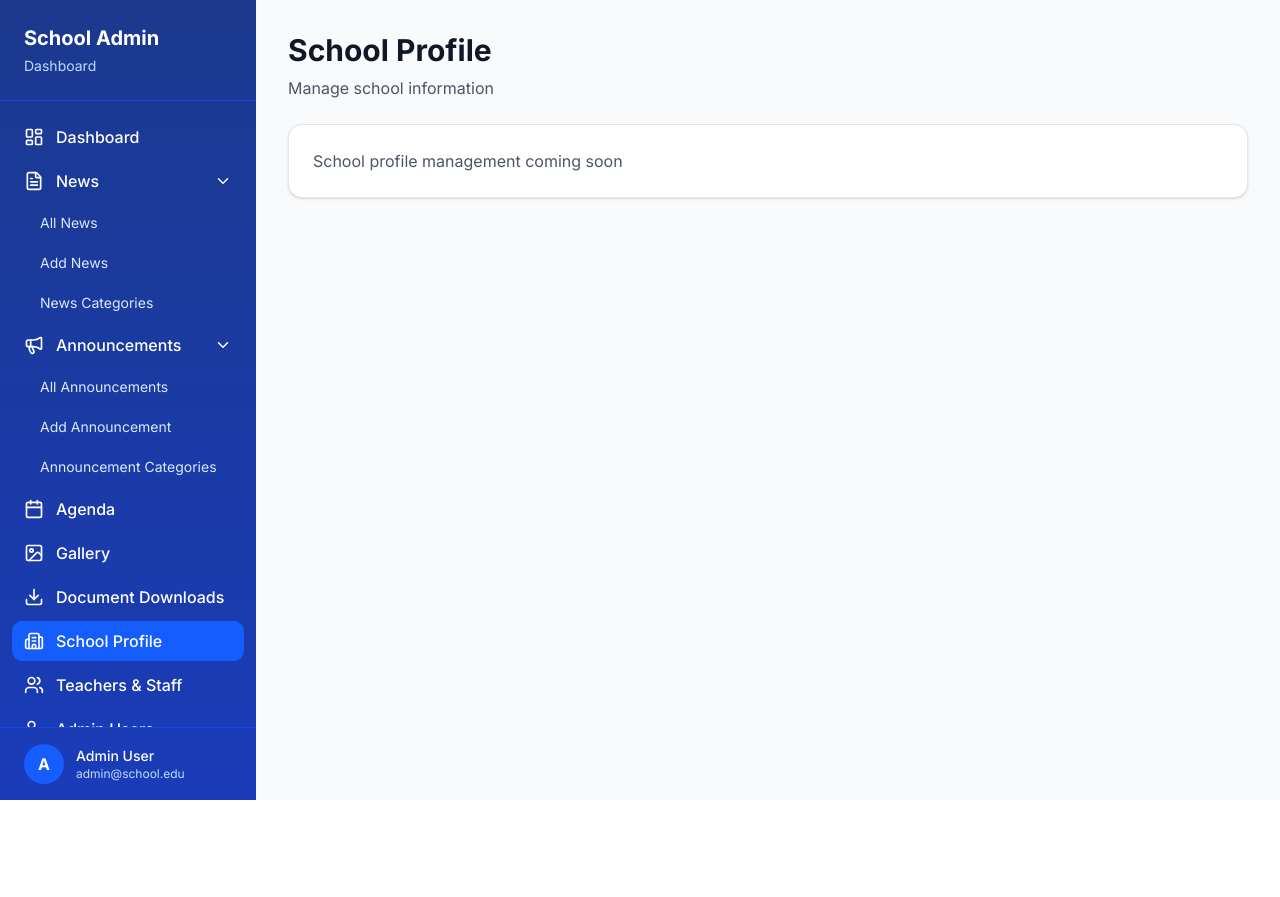
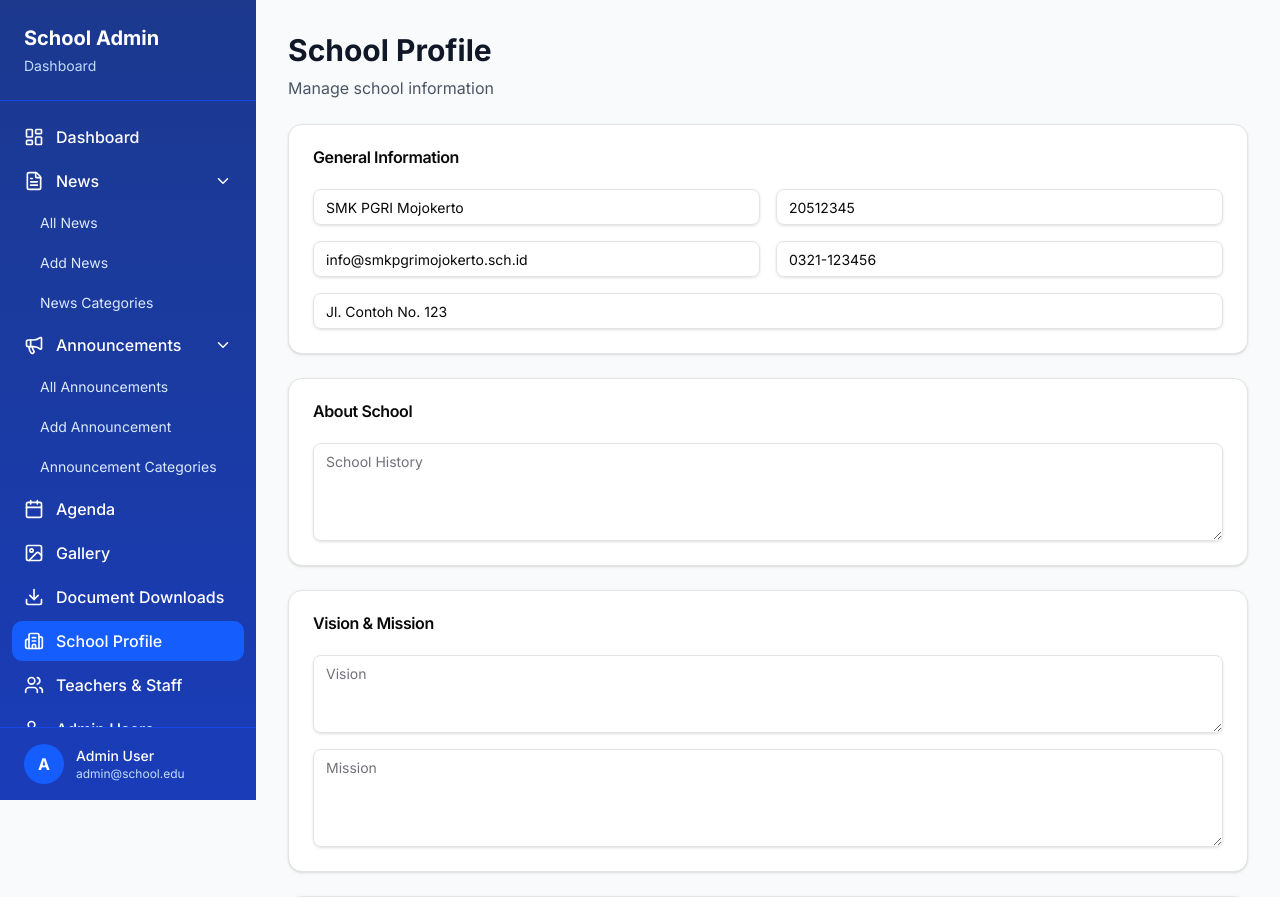
Before and after one commit to fjrhub/smkpgrimojokerto, a Next.js app: page /dashboard/profile in a window 1280 px wide. Shown: the top 897 px of the page. Before the commit the page ends 800 px from the top, so only its background shows below. Built offline with nearby package versions, Linux system fonts and the light colour scheme.

Commit message:
feat(profile): implement school profile editing page

```diff
--- a/app/dashboard/profile/page.js
+++ b/app/dashboard/profile/page.js
@@ -1,20 +1,145 @@
 'use client'
 
-import { Card, CardContent, CardHeader, CardTitle } from '@/components/ui/card'
+import { useState } from 'react'
+import {
+  Card,
+  CardContent,
+  CardHeader,
+  CardTitle,
+} from '@/components/ui/card'
+import { Button } from '@/components/ui/button'
+import { Input } from '@/components/ui/input'
+import { Textarea } from '@/components/ui/textarea'
 
 export default function SchoolProfilePage() {
+  const [profile, setProfile] = useState({
+    name: 'SMK PGRI Mojokerto',
+    npsn: '20512345',
+    address: 'Jl. Contoh No. 123',
+    email: 'info@smkpgrimojokerto.sch.id',
+    phone: '0321-123456',
+    history: '',
+    vision: '',
+    mission: '',
+    principalName: '',
+  })
+
+  const handleChange = (e) => {
+    setProfile({
+      ...profile,
+      [e.target.name]: e.target.value,
+    })
+  }
+
   return (
     <div className="space-y-6">
       <div>
-        <h1 className="text-3xl font-bold text-gray-900">School Profile</h1>
-        <p className="text-gray-600 mt-2">Manage school information</p>
+        <h1 className="text-3xl font-bold text-gray-900">
+          School Profile
+        </h1>
+        <p className="text-gray-600 mt-2">
+          Manage school information
+        </p>
       </div>
 
+      {/* GENERAL INFO */}
       <Card>
-        <CardContent className="p-6">
-          <p className="text-gray-600">School profile management coming soon</p>
+        <CardHeader>
+          <CardTitle>General Information</CardTitle>
+        </CardHeader>
+        <CardContent className="grid grid-cols-1 md:grid-cols-2 gap-4">
+          <Input
+            name="name"
+            placeholder="School Name"
+            value={profile.name}
+            onChange={handleChange}
+          />
+          <Input
+            name="npsn"
+            placeholder="NPSN"
+            value={profile.npsn}
+            onChange={handleChange}
+          />
+          <Input
+            name="email"
+            placeholder="Email"
+            value={profile.email}
+            onChange={handleChange}
+          />
+          <Input
+            name="phone"
+            placeholder="Phone"
+            value={profile.phone}
+            onChange={handleChange}
+          />
+          <Input
+            name="address"
+            placeholder="Address"
+            value={profile.address}
+            onChange={handleChange}
+            className="md:col-span-2"
+          />
         </CardContent>
       </Card>
+
+      {/* ABOUT SCHOOL */}
+      <Card>
+        <CardHeader>
+          <CardTitle>About School</CardTitle>
+        </CardHeader>
+        <CardContent>
+          <Textarea
+            name="history"
+            placeholder="School History"
+            value={profile.history}
+            onChange={handleChange}
+            rows={4}
+          />
+        </CardContent>
+      </Card>
+
+      {/* VISION & MISSION */}
+      <Card>
+        <CardHeader>
+          <CardTitle>Vision & Mission</CardTitle>
+        </CardHeader>
+        <CardContent className="space-y-4">
+          <Textarea
+            name="vision"
+            placeholder="Vision"
+            value={profile.vision}
+            onChange={handleChange}
+            rows={3}
+          />
+          <Textarea
+            name="mission"
+            placeholder="Mission"
+            value={profile.mission}
+            onChange={handleChange}
+            rows={4}
+          />
+        </CardContent>
+      </Card>
+
+      {/* LEADERSHIP */}
+      <Card>
+        <CardHeader>
+          <CardTitle>Leadership</CardTitle>
+        </CardHeader>
+        <CardContent>
+          <Input
+            name="principalName"
+            placeholder="Principal Name"
+            value={profile.principalName}
+            onChange={handleChange}
+          />
+        </CardContent>
+      </Card>
+
+      {/* ACTION */}
+      <div className="flex justify-end">
+        <Button>Save Changes</Button>
+      </div>
     </div>
   )
 }
```
